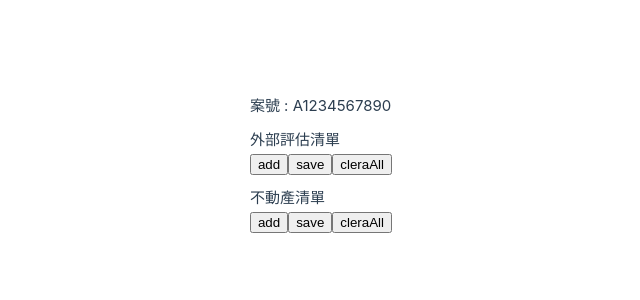
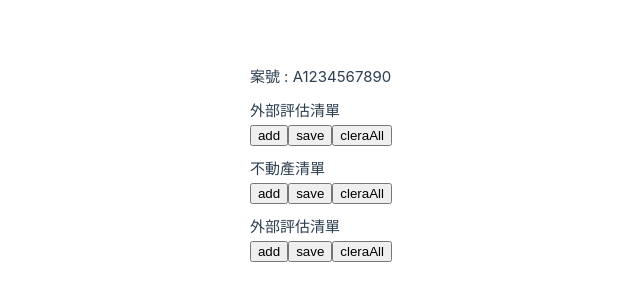
Before and after one commit to vinson9292/CollectionVuelidate, a Vue app in the folder V1/: page / in a window 1280 px wide. Shown: the part 236-536 px from the top of the page, without its empty margins (248-888 px from the left). Built offline with nearby package versions, Linux system fonts and the light colour scheme.

Commit message:
Checking List

```diff
--- a/V1/src/App.vue
+++ b/V1/src/App.vue
@@ -3,6 +3,7 @@
     <h4>案號 : {{ caseNo }}</h4>
     <AppraisalInfo :case-no="caseNo" />
     <PropertyInfo :case-no="caseNo" />
+    <CheckingInfo :case-no="caseNo" />
     <!-- <PropertyInfo :case-no="caseNo" /> -->
     <!-- <CssGrid/> -->
   </div>
@@ -14,6 +15,8 @@ import AppraisalInfo from './components/Appraisal/Info.vue'
 import AppraisalList from './components/Appraisal/List.vue'
 import PropertyInfo from './components/PropertyInfo.vue'
 import PropertyList from './components/PropertyList.vue'
+import CheckingInfo from './components/Checking/Info.vue'
+import CheckingList from './components/Checking/List.vue'
 import CssGrid from './components/CssGrid.vue'
 export default defineComponent({
   name: 'App',
@@ -22,6 +25,8 @@ export default defineComponent({
     AppraisalList,
     PropertyInfo,
     PropertyList,
+    CheckingInfo,
+    CheckingList,
     CssGrid
   },
   setup() {
--- /dev/null
+++ b/V1/src/components/Checking/Info.vue
@@ -0,0 +1,78 @@
+<template>
+    <div class="listBorder">
+        <h4>外部評估清單</h4>
+        <CheckingList :items="vm.items" :deleteItem="deleteItem" />
+        <button v-on:click="add">add</button>
+        <button v-on:click="save">save</button>
+        <button v-on:click="deleteAll">cleraAll</button>
+    </div>
+</template>
+<script lang="ts">
+import { defineComponent, onMounted, reactive, toRefs } from 'vue'
+import CheckingList from './List.vue'
+import { Checking } from '../../types/Checking'
+import { useVuelidate } from '@vuelidate/core'
+import { saveItems, readItems } from '../../utils/RecommentdationStore'
+
+export default defineComponent({
+    name: 'CheckingInfo',
+    components: {
+        CheckingList
+    },
+    props: {
+        caseNo: {
+            type: String,
+            required: true
+        }
+    },
+    setup(props) {
+        const vm = reactive<{ items: Array<Checking> }>({
+            items: []
+        });
+
+        const add = async () => {
+            let response = await v$.value.$validate();
+            if (response) {
+                vm.items.push(new Checking())
+            }
+        }
+        const deleteAll = () => {
+            vm.items = new Array<Checking>;
+            vm.items.push(new Checking());
+        }
+        const deleteItem = (index: number) => {
+            vm.items.splice(index, 1);
+        }
+        const save = async () => {
+            let response = await v$.value.$validate();
+            if (response) {
+                saveItems('CheckingInfo', vm.items);
+                vm.items.push(new Checking())
+            }
+        }
+
+        const v$ = useVuelidate();
+        onMounted(() => {
+            setTimeout(() => {
+                vm.items = readItems('CheckingInfo');
+            }, 500)
+        });
+
+        return {
+            vm,
+            ...toRefs(vm.items),
+            add,
+            deleteAll,
+            deleteItem,
+            save,
+            v$
+        }
+    }
+})
+</script>
+<style>
+.listBorder {
+    margin-top: 10px;
+    border: 15px;
+}
+</style>
--- /dev/null
+++ b/V1/src/components/Checking/Item.vue
@@ -0,0 +1,74 @@
+<template>
+    <tr>
+        <td>
+            <input v-model="Checking.CheckingWith" @blur="v$.CheckingWith.$touch">
+            <div class="input-errors" v-for="error of v$.CheckingWith.$errors" :key="error.$uid">
+                <div class="error-msg">{{ error.$message }}</div>
+            </div>
+        </td>
+        <td>
+            <input v-model="Checking.Price" @blur="v$.Price.$touch">
+            <div class="input-errors" v-for="error of v$.Price.$errors" :key="error.$uid">
+                <div class="error-msg">{{ error.$message }}</div>
+            </div>
+        </td>
+        <td>
+            <input v-model="Checking.Date" @blur="v$.Date.$touch">
+            <div class="input-errors" v-for="error of v$.Date.$errors" :key="error.$uid">
+                <div class="error-msg">{{ error.$message }}</div>
+            </div>
+        </td>
+        <td>
+            <button @click="delItem">Del</button>
+        </td>
+    </tr>
+</template>
+<script lang="ts">
+import { defineComponent, reactive } from 'vue'
+import type { IChecking } from '../../types/Interface/IChecking'
+import { useVuelidate } from '@vuelidate/core'
+import { required, helpers } from '@vuelidate/validators'
+
+export default defineComponent({
+    name: 'CheckingItem',
+    props: {
+        Checking: {
+            type: Object as () => IChecking,
+            required: true,
+        },
+        deleteItem: {
+            type: Function,
+            required: true
+        },
+        index: {
+            type: Number,
+            required: true,
+        },
+    },
+    setup(props) {
+        const state = reactive(props.Checking)
+        const min = (param: number) =>
+            helpers.withParams(
+                { type: 'min', value: param },
+                (value: number) => !helpers.req(value) || value > param
+            )
+        const rules = {
+            CheckingWith: { required }, // Matches props.Checking.ApprisaledBy
+            Price: { required, min: helpers.withMessage('必須大於11', min(11)) }, // Matches props.Checking.TotalPrice
+            Date: { required }, // Matches props.Checking.ApprisaledBy
+        }
+
+        const v$ = useVuelidate(rules, state)
+        const delItem = () => {
+            if (window.confirm('確認要刪除?')) {
+                props.deleteItem(props.index);
+            }
+        }
+        return {
+            state,
+            delItem,
+            v$
+        }
+    }
+})
+</script>
--- /dev/null
+++ b/V1/src/components/Checking/List.vue
@@ -0,0 +1,23 @@
+<template>
+    <table>
+        <CheckingItem
+        v-for="(item,index) in items"
+        :Checking="item"
+        :add="add"
+        :deleteItem="deleteItem"
+        :savel="save"
+        :index="index"
+        />
+    </table>
+</template>
+<script lang="ts">
+import { defineComponent } from 'vue'
+import CheckingItem from './Item.vue'
+export default defineComponent({
+    name: 'CheckingList',
+    components: {
+        CheckingItem
+    },
+    props: ['items','add','deleteItem','save']
+})
+</script>
--- a/V1/src/types/Checking.ts
+++ b/V1/src/types/Checking.ts
@@ -6,5 +6,5 @@ export class Checking extends Base implements IChecking {
     }
     CheckingWith?: string;
     Price?: number;
-    Date?: string;
+    Date?: Date;
 }
--- a/V1/src/types/Interface/IChecking.ts
+++ b/V1/src/types/Interface/IChecking.ts
@@ -1,5 +1,5 @@
 export interface IChecking {
     CheckingWith?: string;
     Price?: number;
-    Data?: Date;
+    Date?: Date;
 }
```
